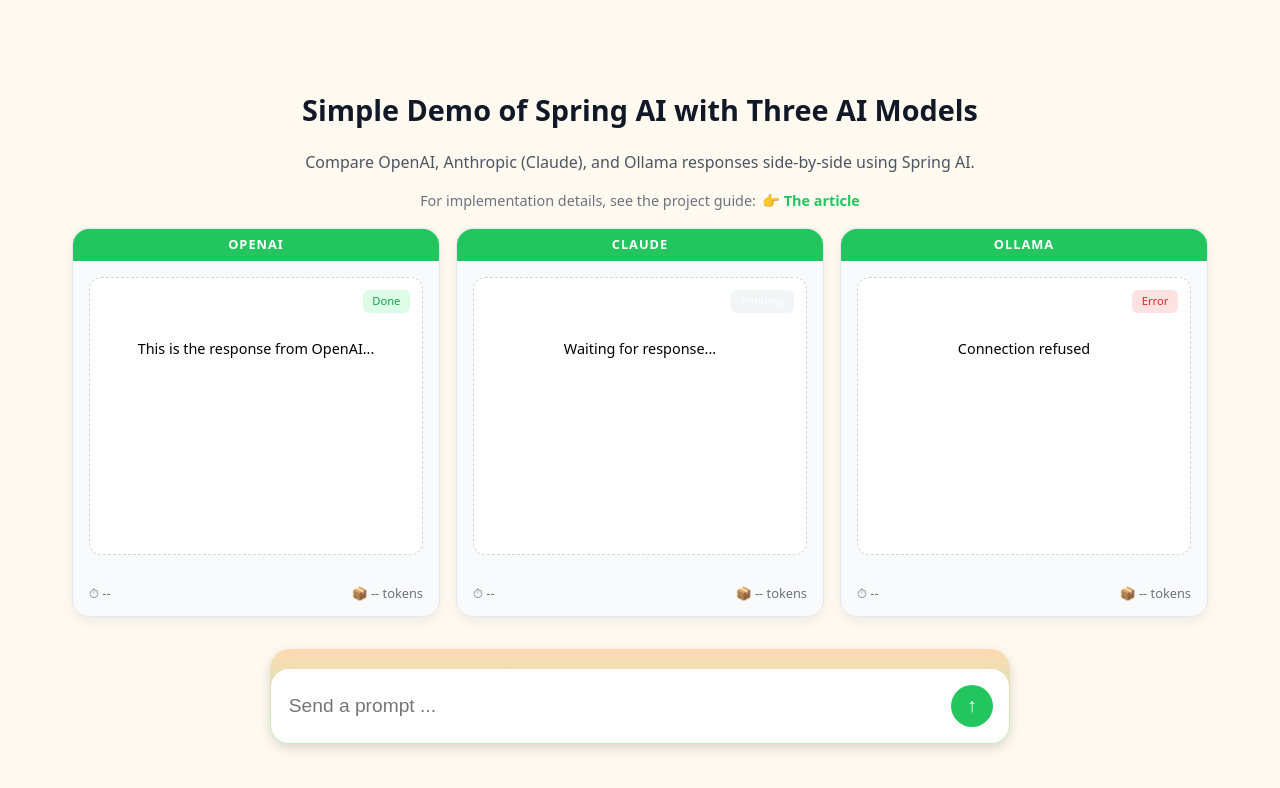
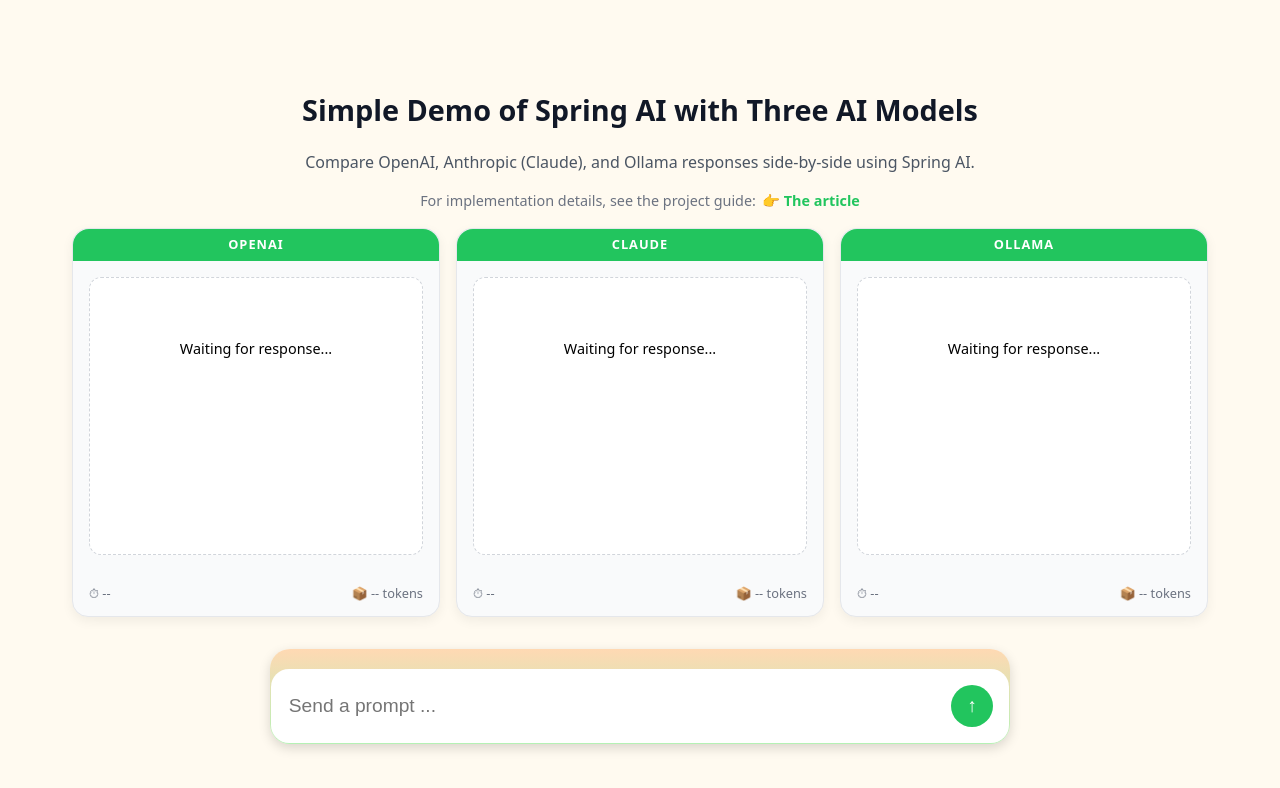
Before and after one commit to HajarAitAbdielmomin/Spring-AI-Demo_OpenAI-Ollama-Claude, a React (Vite) app in the folder frontend/: page / in a window 1280 px wide. Shown: the top 788 px of the page. Built offline with nearby package versions, Linux system fonts and the light colour scheme.

Commit message:
feat: integrate AI services with dynamic data fetching

```diff
--- a/frontend/src/App.tsx
+++ b/frontend/src/App.tsx
@@ -3,11 +3,28 @@
 import InputBox from "./components/InputField/InputBox.tsx";
 import {useState} from "react";
 import ChatCard from "./components/ChatCard/ChatCard.tsx";
+import {openAiUrl, claudeUrl, ollamaUrl} from "./api/aiService.ts";
+import {useFetch} from "./hooks/useFetch.ts";
 
 function App() {
     const [prompt, setPrompt] = useState("");
+    const openai = useFetch<string>();
+    const claude = useFetch<string>();
+    const ollama = useFetch<string>();
 
-  return (
+    const onSubmit = async () => {
+        try {
+            await Promise.all([
+                openai.fetchData(openAiUrl(prompt)),
+                claude.fetchData(claudeUrl(prompt)),
+                ollama.fetchData(ollamaUrl(prompt))
+            ]);
+        } catch {
+            console.error("Error fetching data");
+        }
+    };
+
+    return (
       <>
           <div className="container">
               <div className="description">
@@ -33,28 +50,38 @@
                   <ChatCard
                       title="OpenAI"
                       subtitle="GPT-3"
-                      status="done"
-                      response="This is the response from OpenAI..."
+                      response={openai.data}
+                      loading={openai.loading}
+                      error={openai.error}
+                      duration={openai.duration}
+                      tokens={openai.tokens}
                   />
 
                   <ChatCard
                       title="Claude"
                       subtitle="Claude 3"
-                      status="pending"
+                      response={claude.data}
+                      loading={claude.loading}
+                      error={claude.error}
+                      duration={claude.duration}
+                      tokens={claude.tokens}
                   />
 
                   <ChatCard
                       title="Ollama"
                       subtitle="deepseek-r1"
-                      status="error"
-                      response="Connection refused"
+                      response={ollama.data}
+                      loading={ollama.loading}
+                      error={ollama.error}
+                      duration={ollama.duration}
+                      tokens={ollama.tokens}
                   />
               </div>
               <div className="chat-input">
               <InputBox
                   value={prompt}
                   onChange={setPrompt}
-                  onSubmit={() => console.log(prompt)}
+                  onSubmit={() => onSubmit()}
               />
               </div>
           </div>
```
